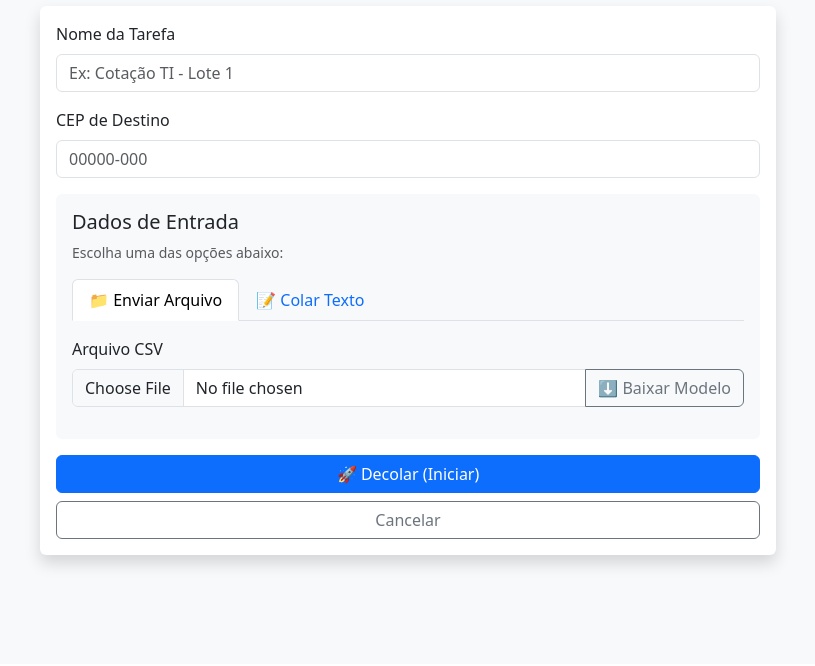
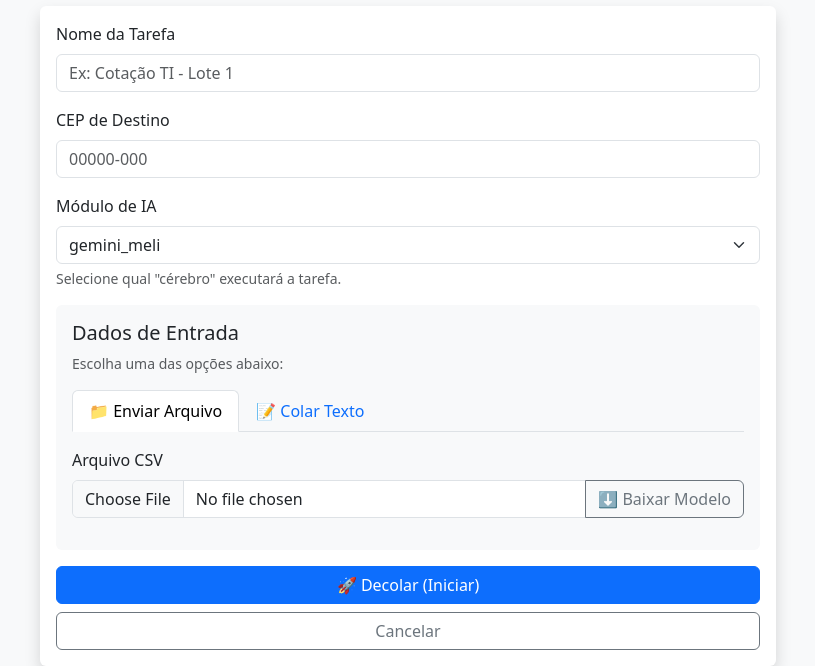
Before and after one commit to steffandsv/agentemabus, a Node server app: page /create in a window 1280 px wide. Shown: the part 136-802 px from the top of the page, without its empty margins (232-1047 px from the left). Before the commit the page ends 707 px from the top, so only its background shows below. Run offline with Node 20, Linux system fonts and the light colour scheme; some libraries are stand-ins or nearby versions.

Commit message:
Fix: remove missing import and add module dropdown
- Removed unused import of `ai_validator` in `modules/gemini_meli/scraper.js` which caused a crash.
- Added a dropdown to `views/create.ejs` to allow users to select the AI module (gemini_meli or perplexity).

```diff
--- a/modules/gemini_meli/scraper.js
+++ b/modules/gemini_meli/scraper.js
@@ -2,7 +2,6 @@ const puppeteer = require('puppeteer-extra');
 const StealthPlugin = require('puppeteer-extra-plugin-stealth');
 const fs = require('fs');
 const path = require('path');
-const { validateProductWithAI } = require('./ai_validator');
 
 puppeteer.use(StealthPlugin());
 
--- a/package.json
+++ b/package.json
@@ -24,6 +24,7 @@
     "googleapis": "^167.0.0",
     "multer": "^1.4.5-lts.1",
     "p-limit": "^2.3.0",
+    "playwright": "^1.57.0",
     "puppeteer": "^24.0.0",
     "puppeteer-extra": "^3.3.6",
     "puppeteer-extra-plugin-stealth": "^2.11.2",
--- a/views/create.ejs
+++ b/views/create.ejs
@@ -14,6 +14,16 @@
                     <div class="mb-3">
                         <label class="form-label">CEP de Destino</label>
                         <input type="text" name="cep" class="form-control" required placeholder="00000-000">
+                    </div>
+
+                    <div class="mb-3">
+                        <label class="form-label">Módulo de IA</label>
+                        <select name="moduleName" class="form-select">
+                            <% modules.forEach(function(mod) { %>
+                                <option value="<%= mod %>" <%= mod === 'gemini_meli' ? 'selected' : '' %>><%= mod %></option>
+                            <% }); %>
+                        </select>
+                        <div class="form-text">Selecione qual "cérebro" executará a tarefa.</div>
                     </div>
 
                     <div class="card mb-3 bg-light">
```
Also changed, not shown: tasks.db (added).
